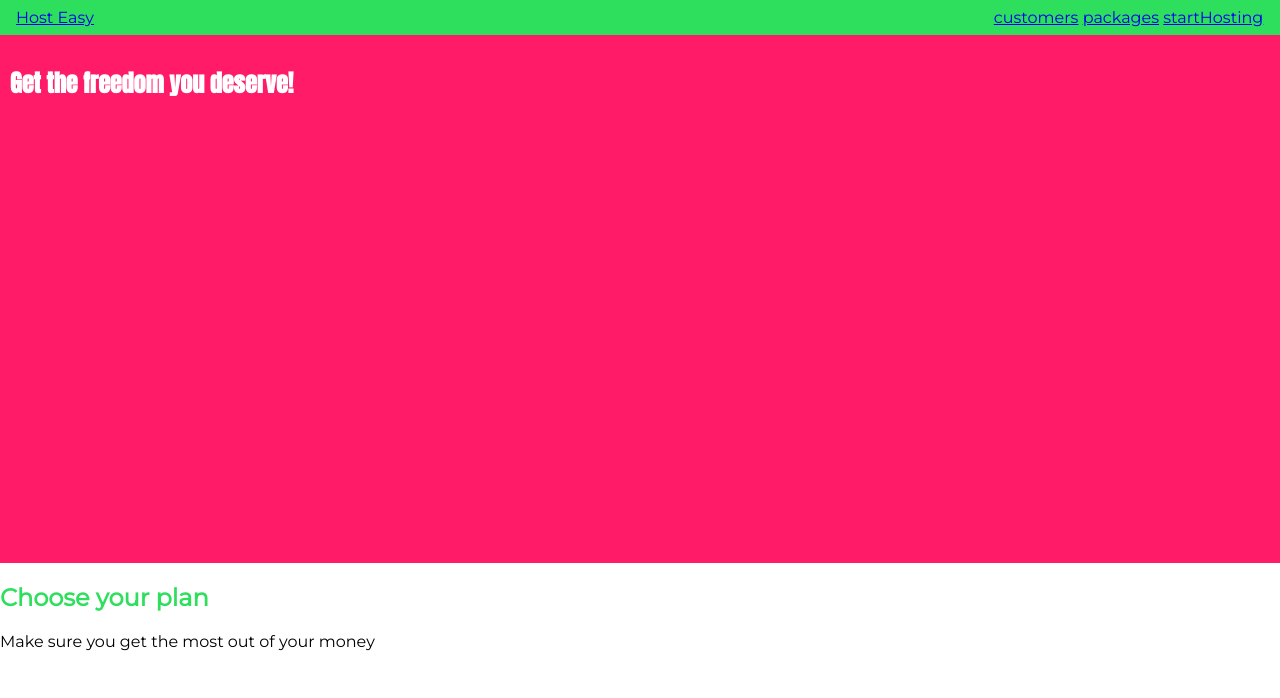
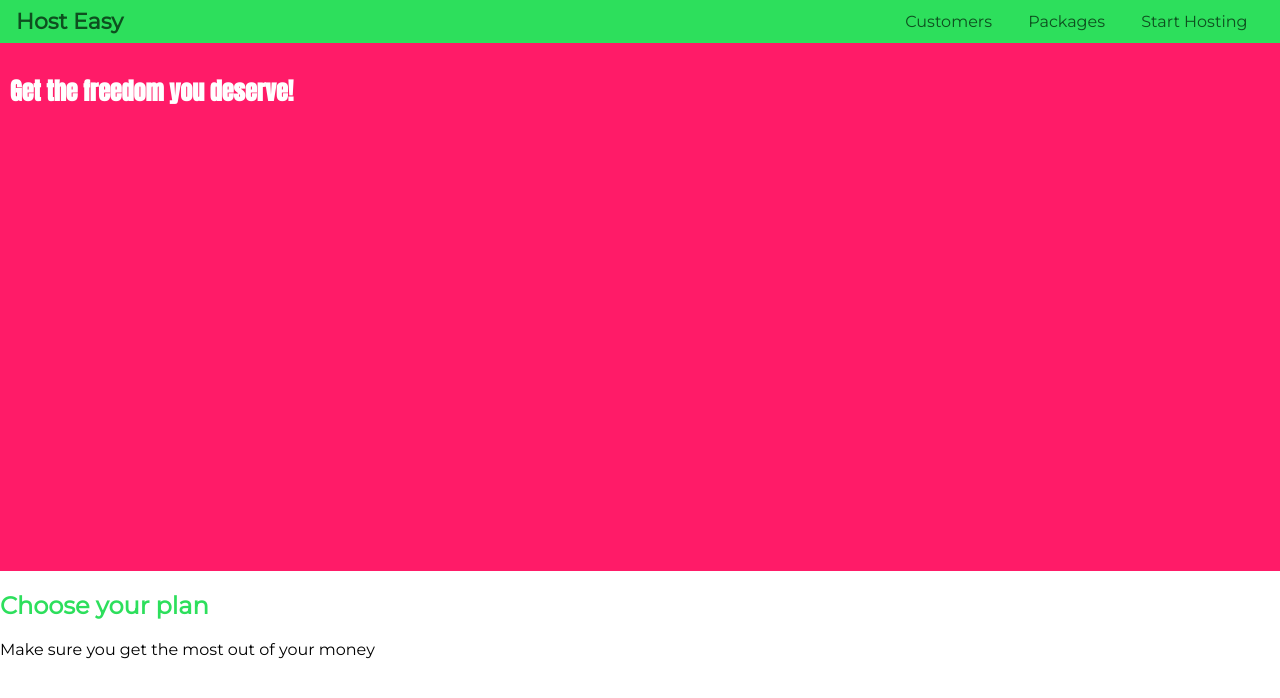
Before and after one commit to mohammedrafathz/Host-Easy, a plain HTML site: page index.html in a window 1280 px wide. Drawn offline with Linux system fonts and the light colour scheme.

Commit message:
styling nav bar links

```diff
--- a/index.html
+++ b/index.html
@@ -17,21 +17,23 @@
   </head>
   <body>
     <header class="main-header">
-      <div >
-        <a href="/index.html">
+      <div>
+        <a href="/index.html" class="main-header__brand">
           Host Easy
         </a>
       </div>
       <nav class="main-nav">
         <ul class="main-nav__items">
           <li class="main-nav__item">
-            <a href="customers/index.html">customers</a>
+            <a href="customers/index.html">Customers</a>
           </li>
           <li class="main-nav__item">
-            <a href="packages/index.html">packages</a>
+            <a href="packages/index.html">Packages</a>
           </li>
           <li class="main-nav__item">
-            <a href="startHosting/index.html">startHosting</a>
+            <a href="startHosting/index.html">
+              Start Hosting
+            </a>
           </li>
         </ul>
       </nav>
--- a/style.css
+++ b/style.css
@@ -29,6 +29,18 @@ body {
   padding: 8px 16px;
 }
 
+.main-header > div {
+  display: inline-block;
+}
+
+.main-header__brand {
+  font-weight: bold;
+  font-size: 22px;
+  text-decoration: none;
+  color: #0e4f1f;
+  vertical-align: middle;
+}
+
 .main-nav__items {
   list-style: none;
   margin: 0;
@@ -37,14 +49,17 @@ body {
 
 .main-nav__item {
   display: inline-block;
+  margin: 0 16px;
 }
 
 .main-nav {
   display: inline-block;
   text-align: right;
-  width: calc(100% - 83px);
+  width: calc(100% - 112px);
+  vertical-align: middle;
 }
 
-.main-header > div {
-  display: inline-block;
+.main-nav__item a {
+  text-decoration: none;
+  color: #0e4f1f;
 }
```
